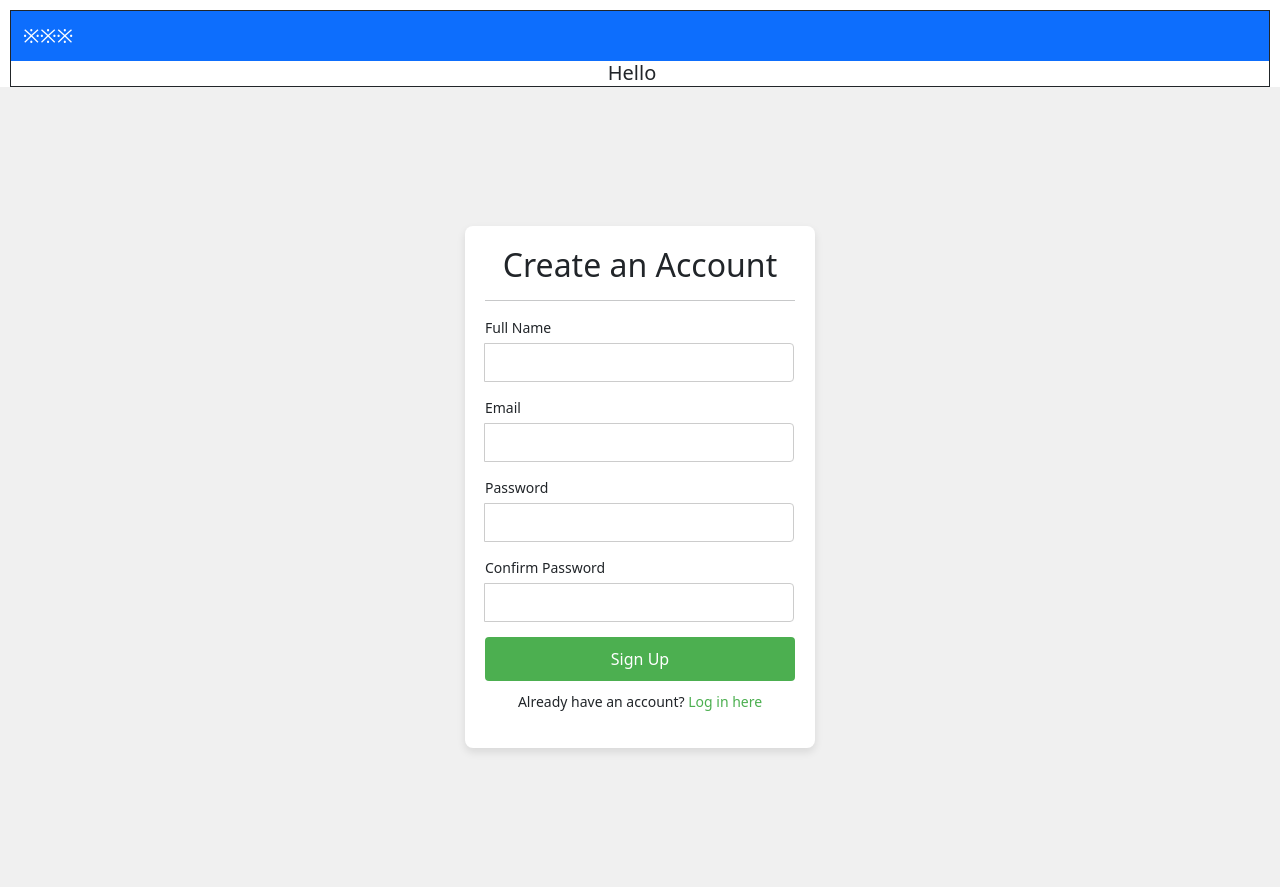
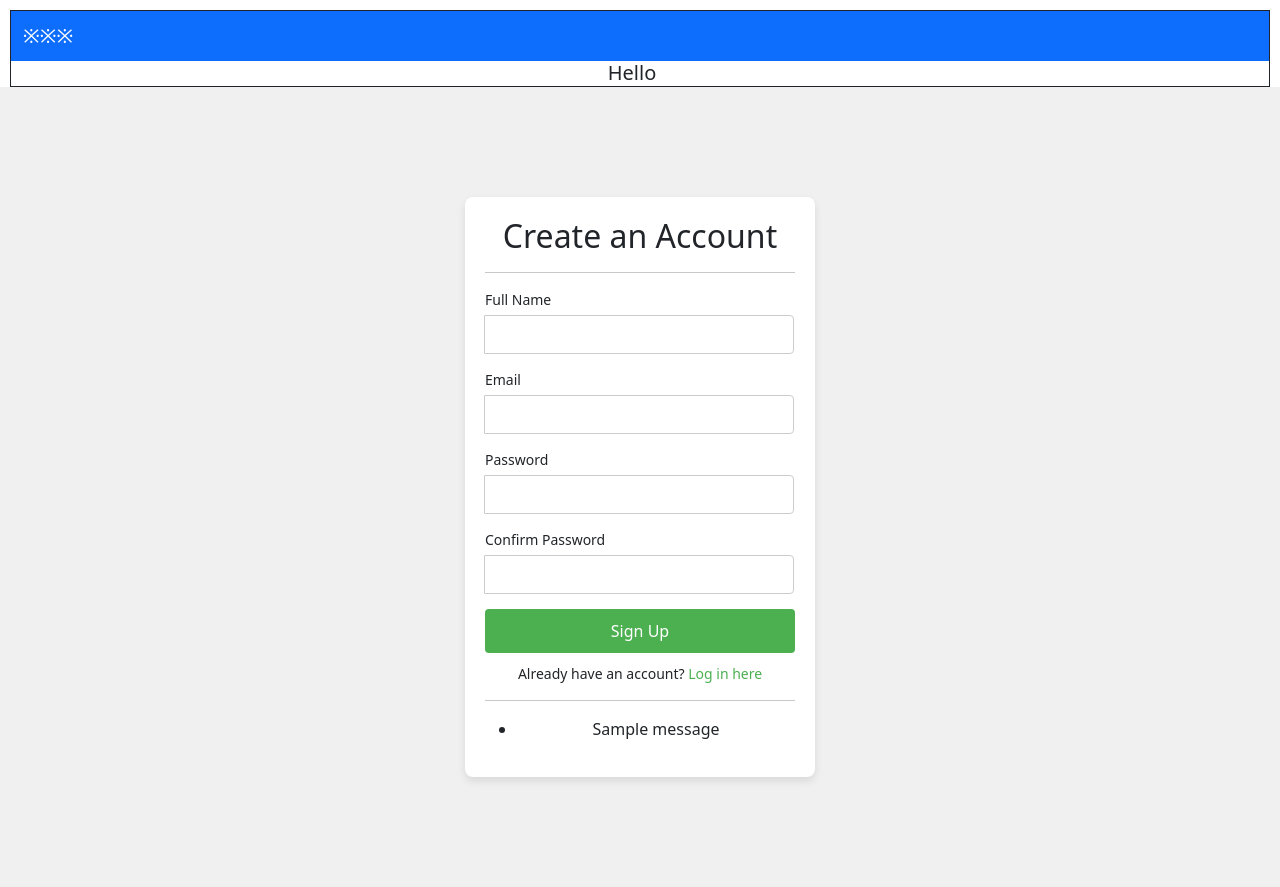
Before and after one commit to Ashwin245-png/my-django-app, a Django app: page / in a window 1280 px wide. Run offline with Django 5.2, Linux system fonts and the light colour scheme; one stand-in notice (Sample message) is shown; some libraries are stand-ins or nearby versions.

Commit message:
added message

```diff
--- a/projectapp/templates/signup.html
+++ b/projectapp/templates/signup.html
@@ -75,6 +75,7 @@
 
 {% block content %}
 <div class='signup'>
+
 <div class="signup-container">
     <h2>Create an Account</h2>
     <hr>
@@ -99,6 +100,15 @@
         <button type="submit">Sign Up</button>
     </form>
     <p>Already have an account? <a href="/login/">Log in here</a></p>
+    {% if messages %}
+    <hr>
+    <ul class="messages">
+        {% for message in messages %}
+            <li{% if message.tags %} class="{{ message.tags }}"{% endif %}>{{ message }}</li>
+        {% endfor %}
+    </ul>
+{% endif %}
 </div>
+
 </div>
 {% endblock %}
```
Also changed, not shown: db.sqlite3.
